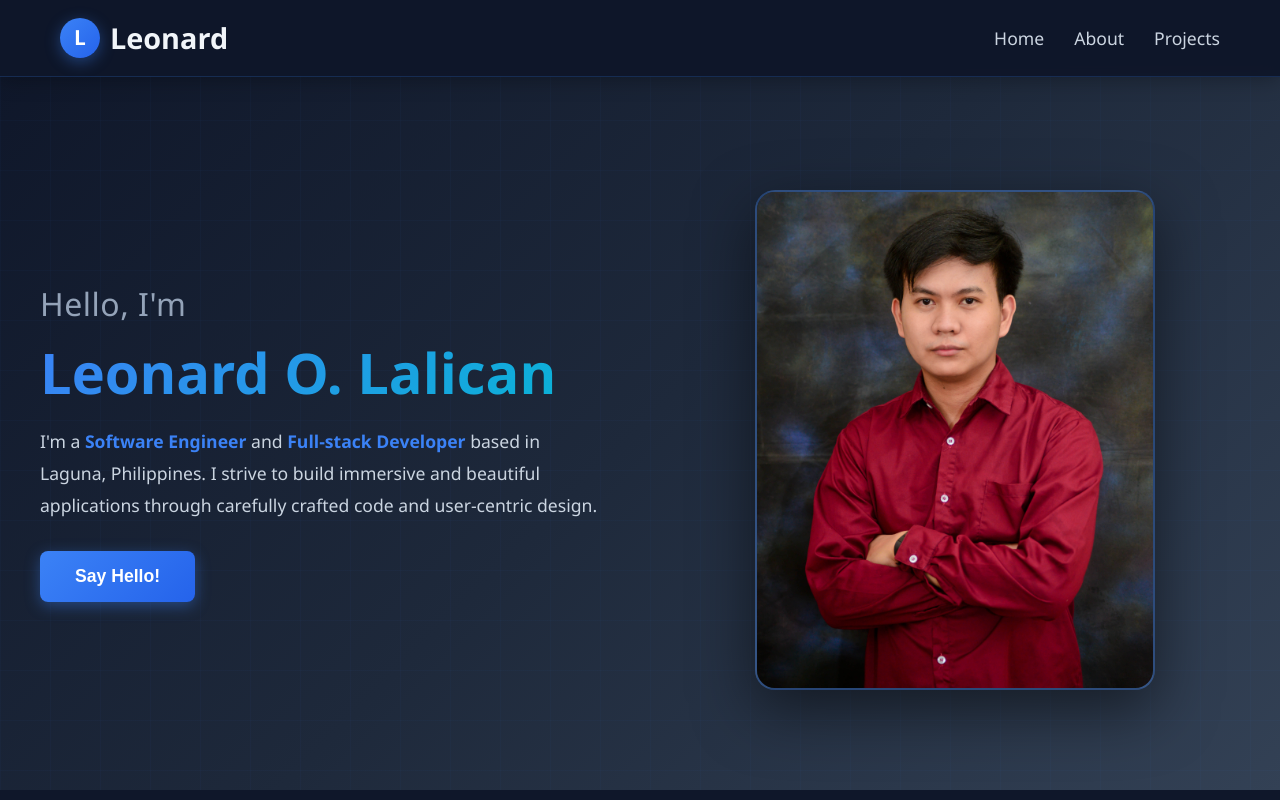
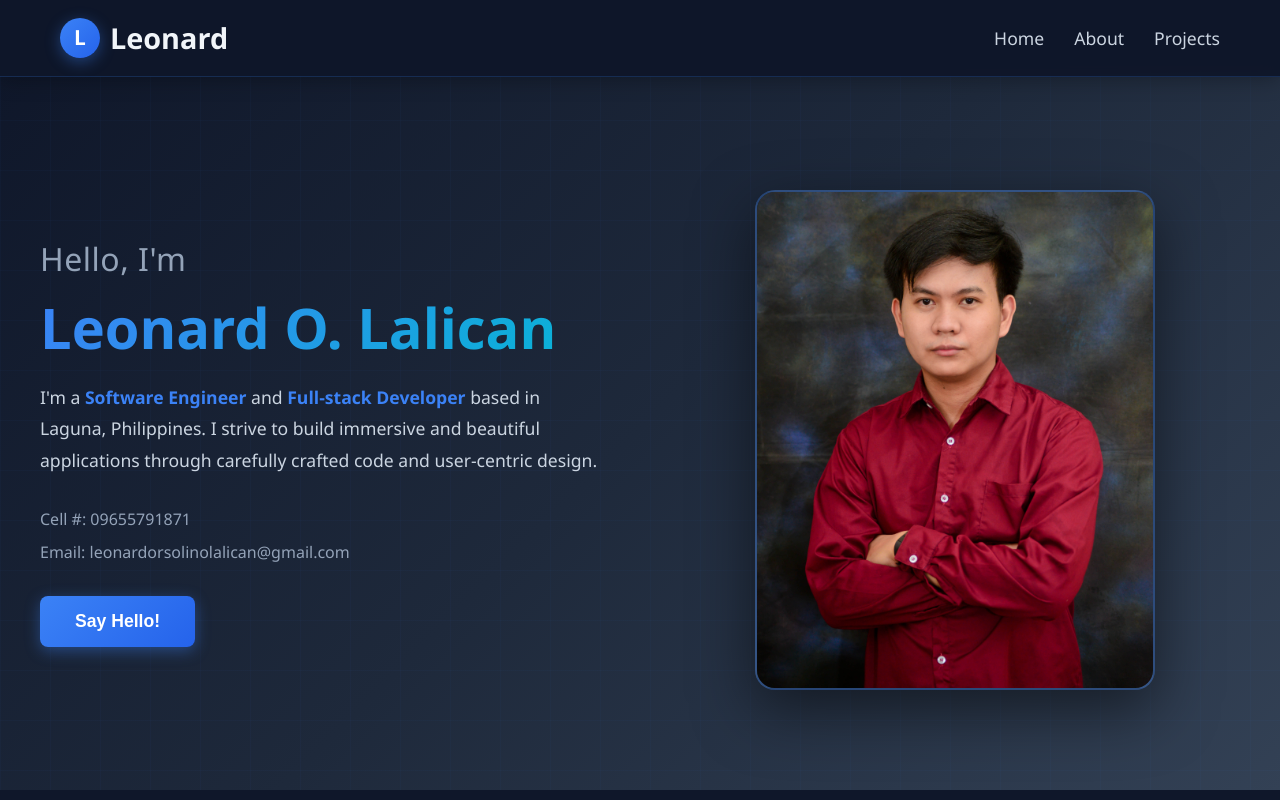
Before and after one commit to ffxleo/Leonard-Portfolio, a React (Create React App) app in the folder portfolio-react/: page / in a window 1280 px wide. Shown: the top 800 px of the page. Built offline with nearby package versions, Linux system fonts and the light colour scheme.

Commit message:
Add contact info below tagline

```diff
--- a/portfolio-react/src/components/Header.css
+++ b/portfolio-react/src/components/Header.css
@@ -62,6 +62,19 @@
   color: #cbd5e1;
   line-height: 1.8;
   margin-bottom: 30px;
+}
+
+.contact-info {
+  margin-bottom: 30px;
+  color: #94a3b8;
+  font-size: 1rem;
+}
+
+.contact-info p {
+  margin: 8px 0;
+  display: flex;
+  align-items: center;
+  gap: 8px;
 }
 
 .highlight {
--- a/portfolio-react/src/components/Header.js
+++ b/portfolio-react/src/components/Header.js
@@ -21,6 +21,11 @@ function Header({ person }) {
             I strive to build immersive and beautiful applications through carefully crafted code and user-centric design.
           </p>
 
+          <div className="contact-info">
+            <p>Cell #: {person.phone}</p>
+            <p>Email: {person.email}</p>
+          </div>
+
           <button className="cta-button" onClick={handleContactClick}>
             Say Hello!
           </button>
```
